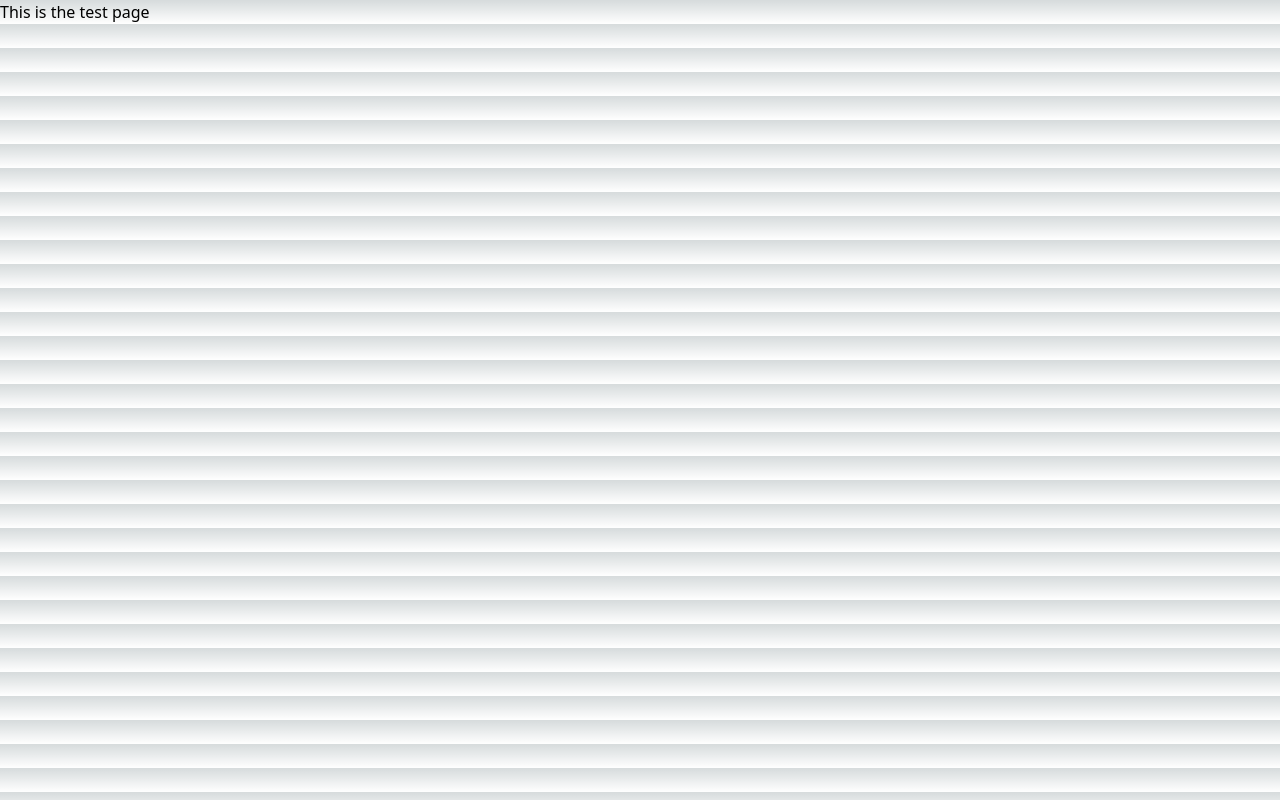
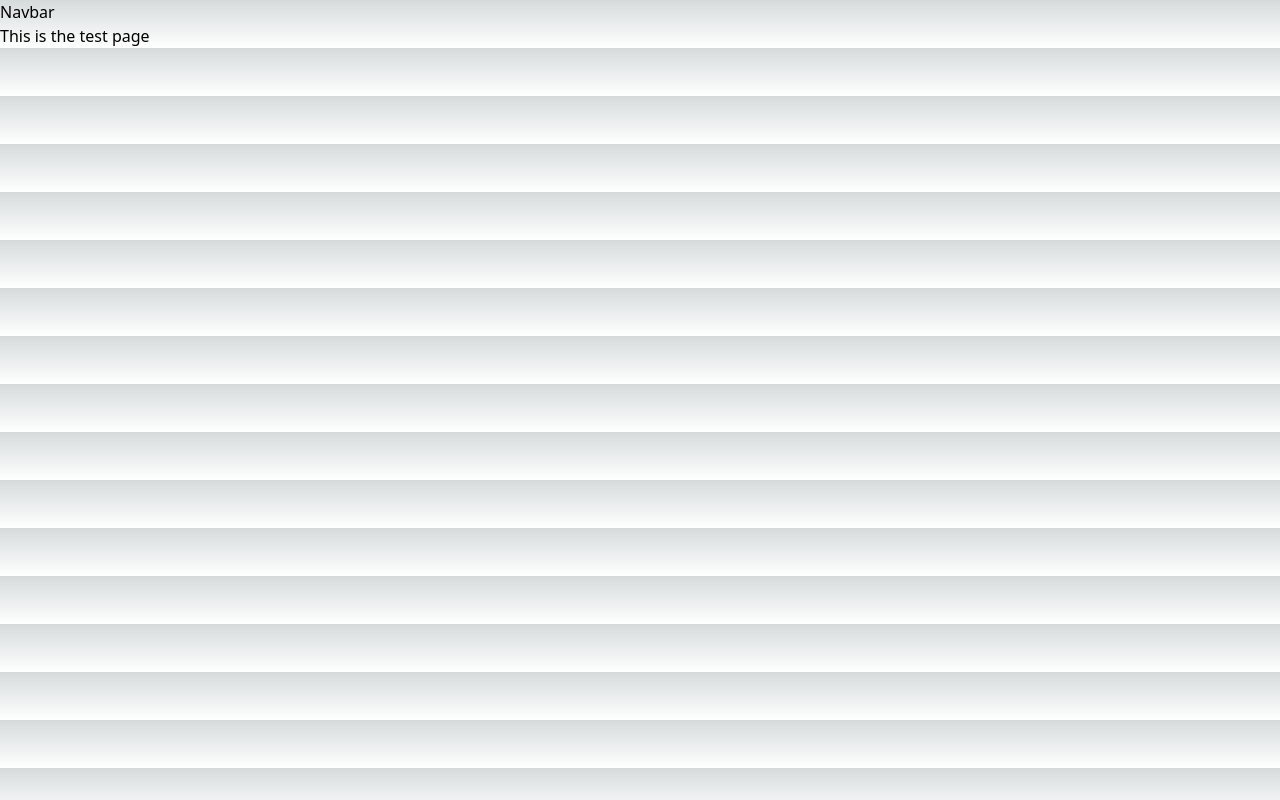
Before and after one commit to monysary/i-m-hungry-recipe-app, a Next.js app: page /test in a window 1280 px wide. Built offline with nearby package versions, Linux system fonts and the light colour scheme.

Commit message:
added color theme to tailwind config

```diff
--- a/src/components/layout.js
+++ b/src/components/layout.js
@@ -1 +1,12 @@
 import Navbar from "./navbar";
+
+function Layout({ children }) {
+    return (
+        <>
+            <Navbar />
+            <div>{children}</div>
+        </>
+    )
+}
+
+export default Layout
--- a/src/pages/_app.js
+++ b/src/pages/_app.js
@@ -1,5 +1,13 @@
 import '@/styles/globals.css'
 
+import Layout from '../components/layout'
+
 export default function App({ Component, pageProps }) {
-  return <Component {...pageProps} />
+  return (
+    <>
+      <Layout>
+        <Component {...pageProps} />
+      </Layout>
+    </>
+  )
 }
--- a/src/pages/test.js
+++ b/src/pages/test.js
@@ -1,4 +1,6 @@
 function Test() {
+
+
     return <h1>This is the test page</h1>
 }
 
--- a/tailwind.config.js
+++ b/tailwind.config.js
@@ -13,6 +13,19 @@
           'conic-gradient(from 180deg at 50% 50%, var(--tw-gradient-stops))',
       },
     },
+    screens: {
+      sm: '480px',
+      md: '768px',
+      lg: '976px',
+      xl: '1440px',
+    },
+    colors: {
+      green: '#338309',
+      lime: '#C9D46C',
+      orange: '#E48716',
+      yellow: '#FAAB01',
+      pink: '#DFBCB2',
+    }
   },
   plugins: [],
 }
```
